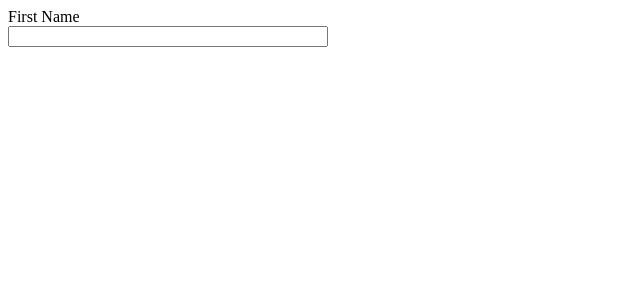
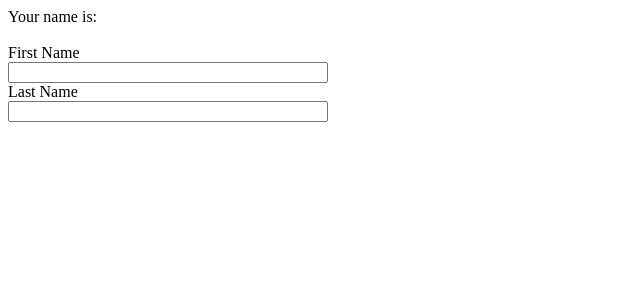
Before and after one commit to rubrafmex/ultimate-components, a React (Create React App) app: page / in a window 1280 px wide. Shown: the top 300 px of the page, without its empty margins (0-640 px from the left). Built offline with nearby package versions, Linux system fonts and the light colour scheme.

Commit message:
Binding multiple form controls to component state

```diff
--- a/src/App.js
+++ b/src/App.js
@@ -1,11 +1,11 @@
 import React from 'react';
 import './machine.css';
-import FormEx1 from "./FormEx1";
+import FormEx2 from "./FormEx2";
 
 const App = () => {
     return (
         <main>
-            <FormEx1/>
+            <FormEx2/>
         </main>
     );
 };
--- /dev/null
+++ b/src/FormEx2.js
@@ -0,0 +1,35 @@
+import React, {useState} from "react";
+import './form.css'
+
+const FormEx2 = () => {
+    const [formState, setFormState] = useState({
+        firstName: '',
+        lastName: ''
+    })
+
+    const onChangeHandler = e => {
+        setFormState({
+            ...formState, // state must remain immutable, so DO NOT modify previous state, instead here we create a new one
+            [e.target.name]: e.target.value, // here we add new property with the name, we use the name because later we will work with autogenerated ids, so here we use the name
+        });
+    };
+
+    return (
+        <form>
+            <spam>{`Your name is: ${formState.firstName} ${formState.lastName}`}</spam>
+            <br/>
+            <label htmlFor="firstName">First Name</label>
+            <input id="firstName"
+                   name="firstName"
+                   onChange={onChangeHandler}
+                   value={formState.firstName}/>
+            <label htmlFor="lastName">Last Name</label>
+            <input id="lastName"
+                   name="lastName"
+                   onChange={onChangeHandler}
+                   value={formState.lastName}/>
+        </form>
+    );
+};
+
+export default FormEx2;
```
